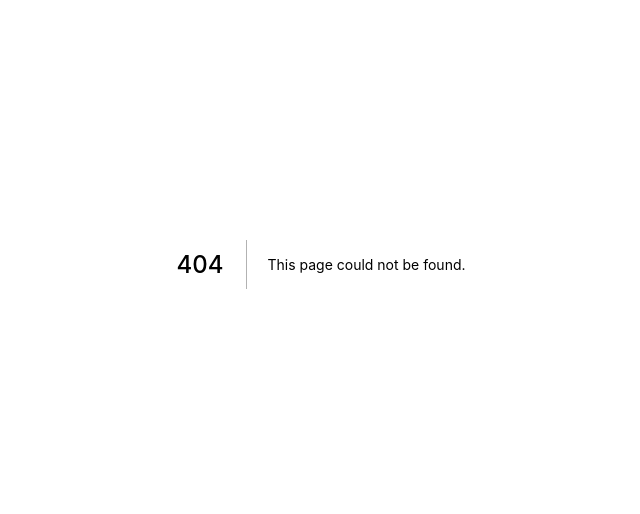
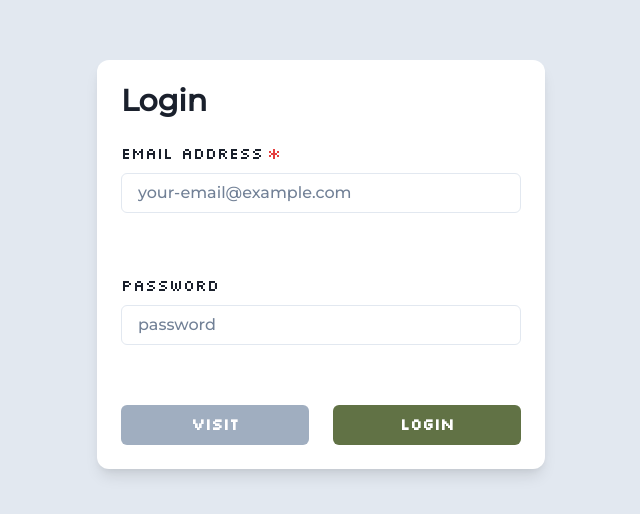
Before and after one commit to mariodev9/8bitStore, a Next.js app: page /login in a window 1280 px wide. Before the commit this address had no page. Shown: the part 136-650 px from the top of the page, without its empty margins (319-959 px from the left). Built offline with nearby package versions, Linux system fonts and the light colour scheme; no server answers.

Commit message:
add login page

```diff
--- a/firebase/client.js
+++ b/firebase/client.js
@@ -17,6 +17,8 @@ import {
   getAuth,
   createUserWithEmailAndPassword,
   signInWithEmailAndPassword,
+  onAuthStateChanged,
+  signOut,
 } from "firebase/auth";
 
 const firebaseConfig = {
@@ -45,30 +47,72 @@ export const getShirts = async () => {
   } catch (error) {}
 };
 
-export const Register = async ({ email, password, username }) => {
+export const sessionChange = (callback) => {
+  onAuthStateChanged(auth, (user) => {
+    if (user) {
+      callback(user);
+    } else {
+      callback(null);
+    }
+  });
+};
+
+export const Login = (data, callback) => {
+  const { email, password } = data;
+  if ((email, password)) {
+    signInWithEmailAndPassword(auth, email, password)
+      .then(() => {
+        window.location.replace("/Home");
+      })
+      .catch((error) => {
+        if (error.code === "auth/wrong-password") {
+          callback("Wrong email/password!");
+        } else if (error.code === "auth/user-not-found") {
+          callback("Wrong email/password!");
+        } else {
+          callback("Error");
+        }
+        setTimeout(() => {
+          callback("");
+        }, 3000);
+      });
+  }
+};
+
+export const Register = async (data, callback) => {
+  const { email, password, username } = data;
   const userData = await createUserWithEmailAndPassword(auth, email, password)
     .then((user) => {
-      console.log(user);
       return user;
     })
     .catch((error) => {
       if (error.code === "auth/email-already-in-use") {
-        console.log("The email address is already in use");
+        callback("The email is already in use");
       } else if (error.code === "auth/invalid-email") {
-        console.log("The email address is not valid.");
+        callback("The email address is not valid.");
       } else if (error.code === "auth/operation-not-allowed") {
         console.log("Operation not allowed.");
-      } else if (error.code === "auth/weak-password") {
-        console.log("The password is too weak.");
+        callback("Operation not allowed.");
       } else {
         console.log("error");
       }
-      // para limpiar el estado error y dejar de mostrarlo
-      // setTimeout(() => {
-      //   console.log("asd");
-      // }, 3000);
+      setTimeout(() => {
+        callback("");
+      }, 3000);
     });
   // Register user in firestore
-  const docuRef = doc(firestore, `users/${userData.user.uid}`);
-  setDoc(docuRef, { email: email, username: username });
+  if (userData) {
+    const docuRef = doc(firestore, `users/${userData.user.uid}`);
+    setDoc(docuRef, { email: email, username: username });
+  }
 };
+
+export const logOut = () => {
+  signOut(auth)
+    .then(() => {
+      window.location.replace("/login");
+    })
+    .catch((error) => {
+      // An error happened.
+    });
+};
--- a/pages/Home/index.js
+++ b/pages/Home/index.js
@@ -12,7 +12,7 @@ export default function Home({ data }) {
   return (
     <>
       <Head>
-        <title>My page title</title>
+        <title>8bitStore</title>
         <meta name="viewport" content="initial-scale=1.0, width=device-width" />
         <link
           rel="stylesheet"
--- /dev/null
+++ b/pages/login/index.js
@@ -0,0 +1,106 @@
+import React, { useState, useEffect } from "react";
+import { useRouter } from "next/router";
+import { useForm } from "react-hook-form";
+import {
+  Button,
+  Flex,
+  FormControl,
+  FormLabel,
+  Heading,
+  Input,
+  Stack,
+  useColorModeValue,
+  HStack,
+  Avatar,
+  AvatarBadge,
+  IconButton,
+  Center,
+  Text,
+  Box,
+} from "@chakra-ui/react";
+import { sessionChange, Login } from "../../firebase/client";
+
+export default function index() {
+  const [error, setError] = useState("");
+  const [dev, setDev] = useState(undefined);
+  const router = useRouter();
+  const { register, handleSubmit } = useForm();
+
+  useEffect(() => {
+    sessionChange(setDev);
+  }, []);
+
+  useEffect(() => {
+    dev && router.replace("/Home");
+  }, [dev]);
+  return (
+    <>
+      <Flex minH={"100vh"} align={"center"} justify={"center"} bg="gray.200">
+        <Stack
+          spacing={4}
+          w={"full"}
+          maxW={"md"}
+          bg="white"
+          rounded={"xl"}
+          boxShadow={"lg"}
+          p={6}
+          my={12}
+        >
+          <Heading lineHeight={1.1} fontSize={{ base: "2xl", sm: "3xl" }}>
+            Login
+          </Heading>
+          <form>
+            <FormControl id="email" isRequired>
+              <FormLabel>Email address</FormLabel>
+              <Input
+                placeholder="your-email@example.com"
+                _placeholder={{ color: "gray.500" }}
+                type="email"
+                {...register("email")}
+              />
+              <Box height="40px" marginBottom="1">
+                <Text color="red.600">{error}</Text>
+              </Box>
+            </FormControl>
+            <FormLabel>Password</FormLabel>
+            <Input
+              placeholder="password"
+              _placeholder={{ color: "gray.500" }}
+              type="password"
+              autoComplete="on"
+              {...register("password")}
+            />
+            <Box height="40px" marginBottom="1">
+              <Text color="red.600">{error}</Text>
+            </Box>
+            <Stack spacing={6} direction={["column", "row"]}>
+              <Button
+                bg={"gray.400"}
+                color={"white"}
+                w="full"
+                _hover={{
+                  bg: "gray.500",
+                }}
+              >
+                Visit
+              </Button>
+              <Button
+                bg={"#617245"}
+                color={"white"}
+                w="full"
+                _hover={{
+                  bg: "#53623B",
+                }}
+                onClick={handleSubmit((data) => {
+                  Login(data, setError);
+                })}
+              >
+                Login
+              </Button>
+            </Stack>
+          </form>
+        </Stack>
+      </Flex>
+    </>
+  );
+}
```
Also changed, not shown: components/Layout/Nav/index.js (+4 -3 lines), pages/Signup/index.js (+43 -9 lines).
